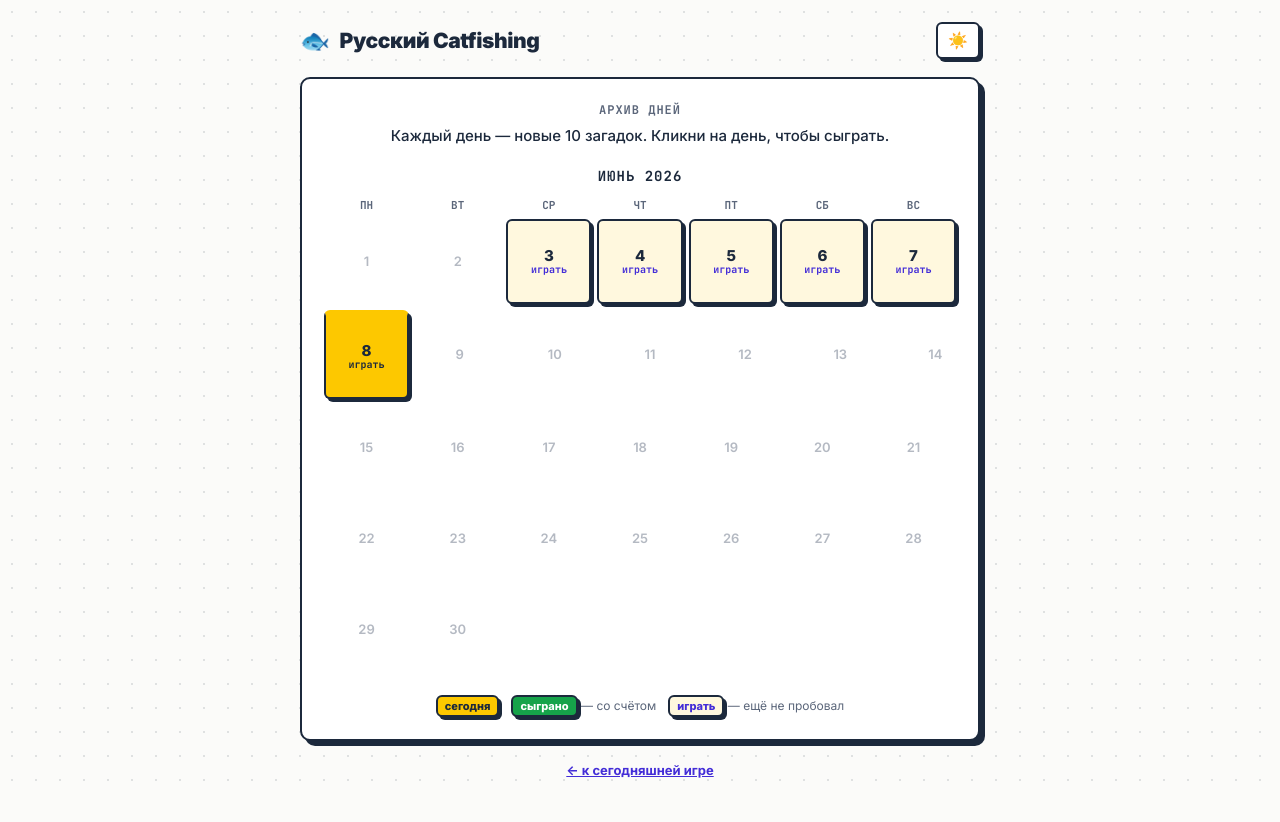
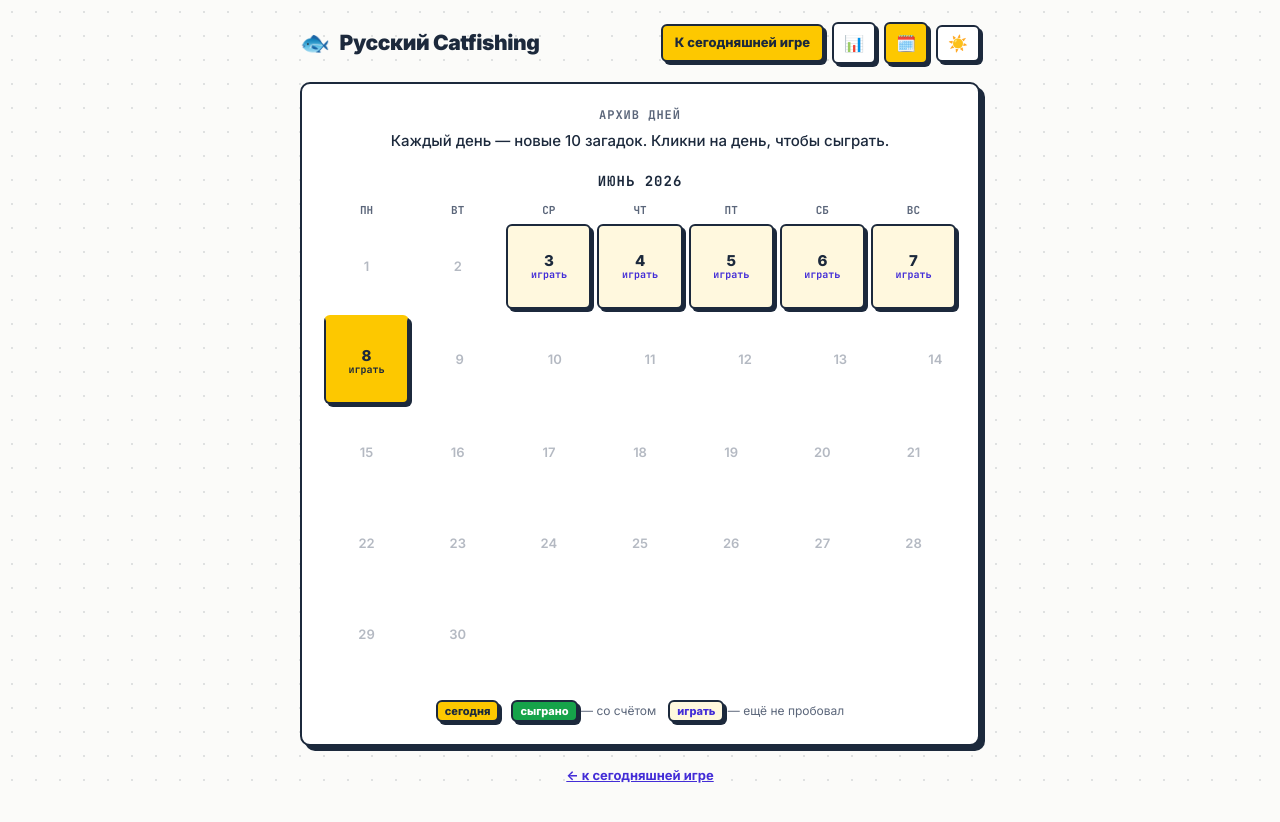
Before and after one commit to ImangulovA/ru-catfishing, a SvelteKit app in the folder app/: page /archive in a window 1280 px wide. Shown: the top 822 px of the page. Built offline with nearby package versions, Linux system fonts and the light colour scheme.

Commit message:
Add full header nav + 'к сегодняшней игре' button to archive and stats pages

```diff
--- a/app/src/routes/archive/+page.svelte
+++ b/app/src/routes/archive/+page.svelte
@@ -98,9 +98,14 @@
 <div class="wrap">
   <header>
     <a class="brand" href="{base}/"><span class="fish">🐟</span> Русский Catfishing</a>
-    <button class="iconbtn" onclick={() => applyTheme(theme === 'dark' ? 'light' : 'dark')} title="Тема">
-      {theme === 'dark' ? '🌙' : '☀️'}
-    </button>
+    <div class="hgroup">
+      <a class="todaybtn" href="{base}/">К сегодняшней игре</a>
+      <a class="iconbtn" href="{base}/stats" title="Статистика">📊</a>
+      <a class="iconbtn active" href="{base}/archive" title="Архив">🗓️</a>
+      <button class="iconbtn" onclick={() => applyTheme(theme === 'dark' ? 'light' : 'dark')} title="Тема">
+        {theme === 'dark' ? '🌙' : '☀️'}
+      </button>
+    </div>
   </header>
 
   <div class="card">
@@ -173,12 +178,17 @@
   .wrap { max-width: 680px; margin: 0 auto; padding: 22px 16px 72px; position: relative; }
   .wrap > * { position: relative; z-index: 1; }
 
-  header { display: flex; align-items: center; justify-content: space-between; margin-bottom: 18px; gap: 8px; }
+  header { display: flex; align-items: center; justify-content: space-between; margin-bottom: 18px; gap: 8px; flex-wrap: wrap; }
   .brand { display: flex; align-items: center; gap: 10px; font-weight: 900; font-size: 21px; letter-spacing: -0.4px; color: var(--text); text-decoration: none; }
   .fish { font-size: 24px; }
-  .iconbtn { display: inline-flex; align-items: center; justify-content: center; background: var(--card); border: 2px solid var(--ink); color: var(--text); border-radius: var(--radius-sm); padding: 7px 10px; cursor: pointer; font-size: 16px; box-shadow: var(--shadow-sm); transition: transform 0.06s ease, box-shadow 0.06s ease; }
+  .hgroup { display: flex; gap: 8px; align-items: center; margin-left: auto; flex-wrap: wrap; justify-content: flex-end; }
+  .todaybtn { display: inline-flex; align-items: center; background: var(--accent); color: var(--accent-ink); border: 2px solid var(--ink); border-radius: var(--radius-sm); padding: 7px 12px; font-size: 13px; font-weight: 800; text-decoration: none; box-shadow: var(--shadow-sm); transition: transform 0.06s ease, box-shadow 0.06s ease; white-space: nowrap; }
+  .todaybtn:hover { transform: translate(-1px, -1px); box-shadow: 4px 4px 0 var(--ink); }
+  .todaybtn:active { transform: translate(2px, 2px); box-shadow: 1px 1px 0 var(--ink); }
+  .iconbtn { display: inline-flex; align-items: center; justify-content: center; background: var(--card); border: 2px solid var(--ink); color: var(--text); border-radius: var(--radius-sm); padding: 7px 10px; cursor: pointer; font-size: 16px; box-shadow: var(--shadow-sm); transition: transform 0.06s ease, box-shadow 0.06s ease; text-decoration: none; }
   .iconbtn:hover { transform: translate(-1px, -1px); box-shadow: 4px 4px 0 var(--ink); }
   .iconbtn:active { transform: translate(2px, 2px); box-shadow: 1px 1px 0 var(--ink); }
+  .iconbtn.active { background: var(--accent); color: var(--accent-ink); }
 
   .card { background: var(--card); border: 2px solid var(--ink); border-radius: var(--radius); padding: 22px; box-shadow: var(--shadow); }
   .round { font-family: var(--mono); color: var(--muted); font-size: 12px; font-weight: 700; text-align: center; margin-bottom: 6px; text-transform: uppercase; letter-spacing: 1px; }
--- a/app/src/routes/stats/+page.svelte
+++ b/app/src/routes/stats/+page.svelte
@@ -116,6 +116,8 @@
   <header>
     <a class="brand" href="{base}/"><span class="fish">🐟</span> Русский Catfishing</a>
     <div class="hgroup">
+      <a class="todaybtn" href="{base}/">К сегодняшней игре</a>
+      <a class="iconbtn active" href="{base}/stats" title="Статистика">📊</a>
       <a class="iconbtn" href="{base}/archive" title="Архив">🗓️</a>
       <button class="iconbtn" onclick={() => applyTheme(theme === 'dark' ? 'light' : 'dark')} title="Тема">
         {theme === 'dark' ? '🌙' : '☀️'}
@@ -273,12 +275,17 @@
   .wrap { max-width: 680px; margin: 0 auto; padding: 22px 16px 72px; position: relative; }
   .wrap > * { position: relative; z-index: 1; }
 
-  header { display: flex; align-items: center; justify-content: space-between; margin-bottom: 18px; gap: 8px; }
+  header { display: flex; align-items: center; justify-content: space-between; margin-bottom: 18px; gap: 8px; flex-wrap: wrap; }
   .brand { display: flex; align-items: center; gap: 10px; font-weight: 900; font-size: 21px; letter-spacing: -0.4px; color: var(--text); text-decoration: none; }
   .fish { font-size: 24px; }
-  .hgroup { display: flex; gap: 8px; align-items: center; }
+  .hgroup { display: flex; gap: 8px; align-items: center; margin-left: auto; flex-wrap: wrap; justify-content: flex-end; }
+  .todaybtn { display: inline-flex; align-items: center; background: var(--accent); color: var(--accent-ink); border: 2px solid var(--ink); border-radius: var(--radius-sm); padding: 7px 12px; font-size: 13px; font-weight: 800; text-decoration: none; box-shadow: var(--shadow-sm); transition: transform 0.06s ease, box-shadow 0.06s ease; white-space: nowrap; }
+  .todaybtn:hover { transform: translate(-1px, -1px); box-shadow: 4px 4px 0 var(--ink); }
+  .todaybtn:active { transform: translate(2px, 2px); box-shadow: 1px 1px 0 var(--ink); }
   .iconbtn { display: inline-flex; align-items: center; justify-content: center; background: var(--card); border: 2px solid var(--ink); color: var(--text); border-radius: var(--radius-sm); padding: 7px 10px; cursor: pointer; font-size: 16px; box-shadow: var(--shadow-sm); transition: transform 0.06s ease, box-shadow 0.06s ease; text-decoration: none; }
   .iconbtn:hover { transform: translate(-1px, -1px); box-shadow: 4px 4px 0 var(--ink); }
+  .iconbtn:active { transform: translate(2px, 2px); box-shadow: 1px 1px 0 var(--ink); }
+  .iconbtn.active { background: var(--accent); color: var(--accent-ink); }
 
   .card { background: var(--card); border: 2px solid var(--ink); border-radius: var(--radius); padding: 22px; box-shadow: var(--shadow); margin-bottom: 18px; }
   .card.note { background: var(--card2); }
```
